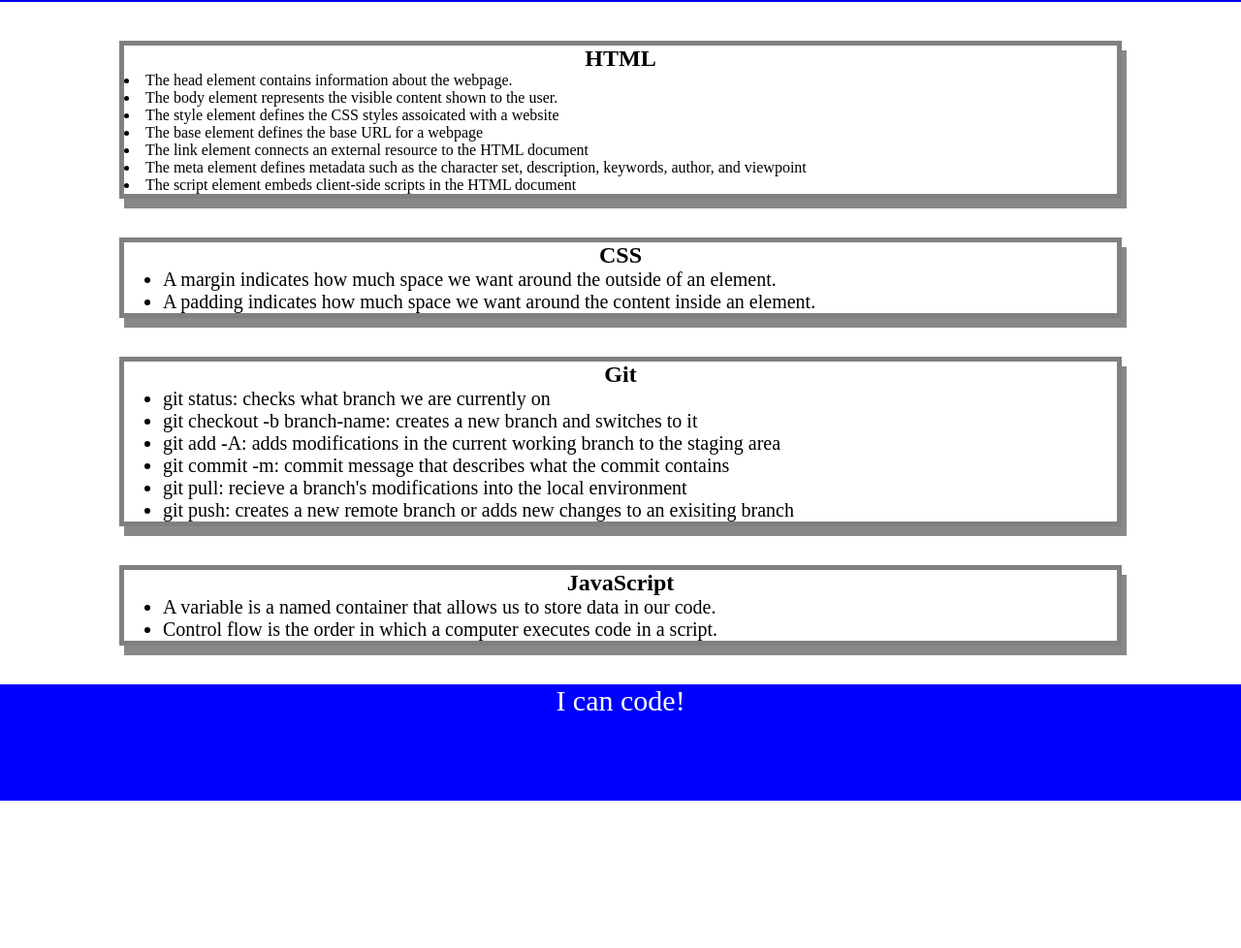
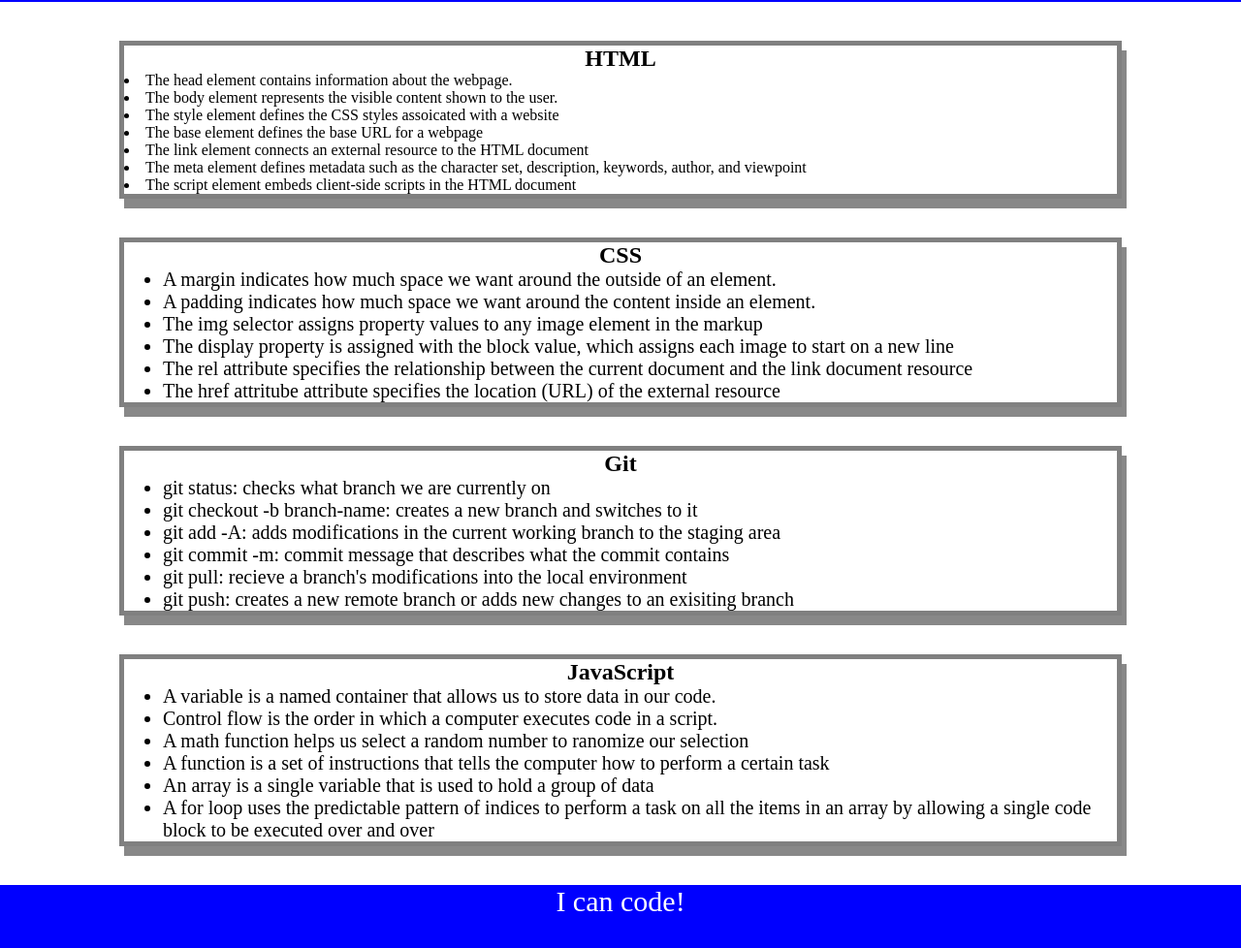
Before and after one commit to dylanhoryza/prework-study-guide, a plain HTML site: page prework-study-guide/index.html in a window 1280 px wide. Shown: the part 118-1096 px from the top of the page at 97% size. Before the commit the page ends 944 px from the top, so only its background shows below. Drawn offline with Linux system fonts and the light colour scheme.

Commit message:
updated project README file

```diff
--- a/prework-study-guide/index.html
+++ b/prework-study-guide/index.html
@@ -35,6 +35,10 @@
     <ul>
       <li>A margin indicates how much space we want around the outside of an element.</li>
       <li>A padding indicates how much space we want around the content inside an element.</li>
+      <li>The img selector assigns property values to any image element in the markup</li>
+      <li>The display property is assigned with the block value, which assigns each image to start on a new line</li>
+      <li>The rel attribute specifies the relationship between the current document and the link document resource </li>
+      <li>The href attritube attribute specifies the location (URL) of the external resource </li>
     </ul>
 
    </section>
@@ -56,7 +60,12 @@
     <h2>JavaScript</h2>
     <ul>
       <li>A variable is a named container that allows us to store data in our code.</li>
-      <li>Control flow is the order in which a computer executes code in a script.</li>
+      <li>Control flow is the order in which a computer executes code in a script.
+      <li>A math function helps us select a random number to ranomize our selection</li>
+      <li>A function is a set of instructions that tells the computer how to perform a certain task</li>
+      <li>An array is a single variable that is used to hold a group of data</li>
+      <li> A for loop uses the predictable pattern of indices to perform a task on all the items in an array by allowing a single code block to be executed over and over </li>
+      </li>
     </ul>
 
    </section>
```
Also changed, not shown: 1 other file.
